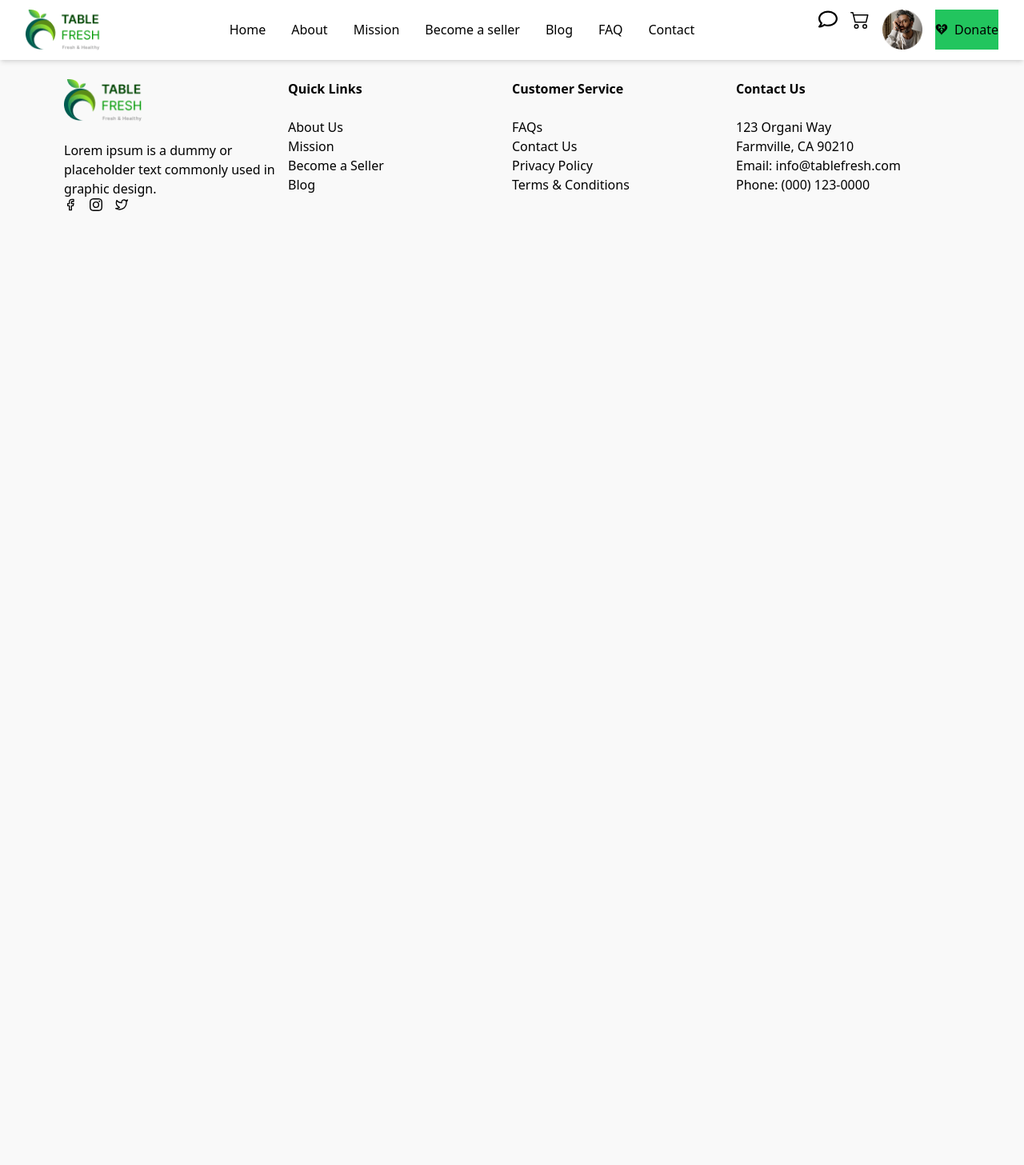
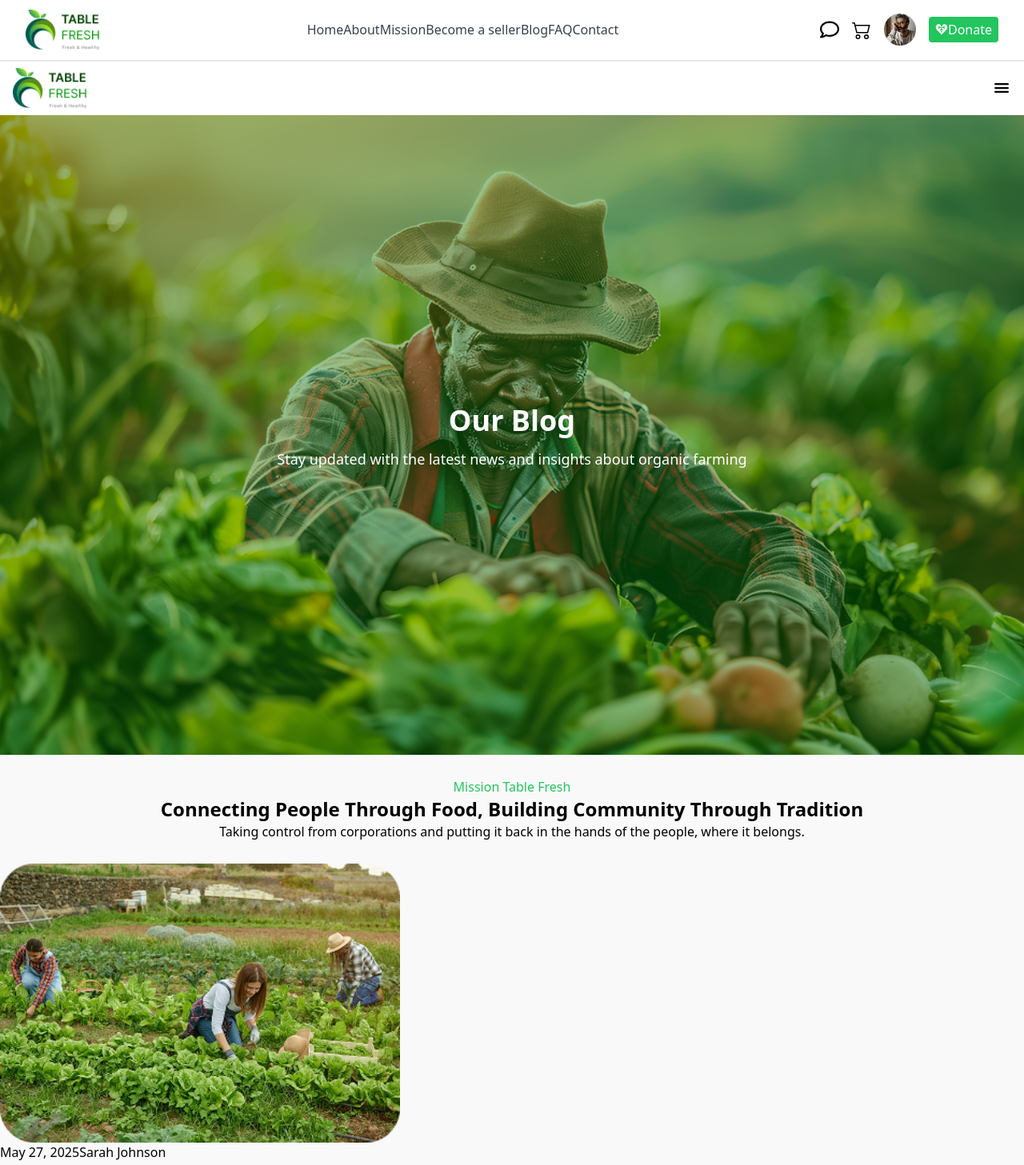
Before and after one commit to SujonRoyBD/e-commerce-frontend, a Next.js app: page /ourBlog in a window 1280 px wide. Shown: the top 1457 px of the page at 80% size. Before the commit the page ends 800 px from the top, so only its background shows below. Built offline with nearby package versions, Linux system fonts and the light colour scheme.

Commit message:
pagination change

```diff
--- a/src/app/(website)/fratureFarm2/page.tsx
+++ b/src/app/(website)/fratureFarm2/page.tsx
@@ -1,5 +1,6 @@
 
 import Image from 'next/image';
+import Link from 'next/link';
 import React from 'react';
 import { CiLocationOn } from "react-icons/ci";
 import { FaStar } from "react-icons/fa";
@@ -142,10 +143,12 @@ const Features2 = () => {
                 <p>(127)</p>
             </div>
           </div>
+         <Link href={`/farm2/${item.id}`}>
          <div className="flex gap-3">
            <button className="font-bold text-green-500">View farms</button>
           <div className="mt-2 w-4 text-green-500"> <FaArrowRight/></div>
          </div>
+         </Link>
         </div>
       ))}
      </div>
--- a/src/app/(website)/ourBlog/page.tsx
+++ b/src/app/(website)/ourBlog/page.tsx
@@ -1,9 +1,52 @@
+import HeroSection from '@/components/common/HeroSection';
+import Image from 'next/image';
 import React from 'react';
 
 const OurBlog = () => {
+    const data = [
+        {
+            id:1,
+            img:"/assets/greenfarm1/greenfarm1.png",
+            data:"May 27, 2025",
+            location:"Sarah Johnson",
+            title:"The Benefits of Organic Farming",
+            desc:"Family-owned organic farm specializing in seasonal vegetables and herbs. Family-owned organic farm specializing in seasonal vegetables and herbs."
+        }
+    ]
     return (
         <div>
+              <HeroSection
+                    heading="Our Blog"
+                    paragraph="Stay updated with the latest news and insights about organic farming"
+                    image="/assets/findFresh1.png"
+                  />
 
+                  <div className="container flex justify-center items-center text-center py-7">
+                    <div>
+                      <p className="text-green-500">Mission Table Fresh</p>
+                      <p className="text-black font-bold text-2xl">
+                        Connecting People Through Food, Building Community Through Tradition
+                      </p>
+                      <p>
+                        Taking control from corporations and putting it back in the hands of
+                        the people, where it belongs.
+                      </p>
+                    </div>
+                  </div>
+                  {
+                    data.map((index) =>{
+                      return <div key={index.id}>
+                        <Image src={index.img} alt='farm' width={500} height={300}/>
+                        <div className='flex ga-9'>
+                            {index.data}
+                            {index.location}
+
+                        </div>
+                        <p>{index.title}</p>
+                        <p>{index.desc}</p>
+                      </div>
+                    })
+                  }
         </div>
     );
 };
--- a/src/app/(website)/search/page.tsx
+++ b/src/app/(website)/search/page.tsx
@@ -5,8 +5,8 @@ import { IoSearch } from "react-icons/io5";
 
 const Search = () => {
     return (
-        <div className="px-[120px]">
-            <div className="w-[1000px] h-[90px] rounded-[99px] px-[20px] shadow-xl flex gap-[151px] border bg-white flex items-center justify-between">
+        <div className="px-6 md:px-15 lg:px-20 xl:2px-[120px]">
+            <div className="w-full md:w-[600px] lg:w-[800px] xl:w-[1000px] h-[180px] md:h-[90px] rounded-[99px] px-[20px] shadow-xl  gap-[14px] md:gap-[151px] border bg-white flex flex-col md:flex-row items-center justify-between">
                 <div>
                  <p>Where</p>
                  <input type="text" placeholder="Search destinations or Enter zip code" className='rounded-[99px] w-[270px]'/>
--- a/src/components/ui/sheet.tsx
+++ b/src/components/ui/sheet.tsx
@@ -65,7 +65,7 @@ const SheetContent = React.forwardRef<
       {...props}
     >
       <SheetPrimitive.Close className="absolute right-4 top-4 rounded-sm opacity-70 ring-offset-background transition-opacity hover:opacity-100 focus:outline-none focus:ring-2 focus:ring-ring focus:ring-offset-2 disabled:pointer-events-none data-[state=open]:bg-secondary">
-        <X className="h-4 w-4" />
+        <X className="h-8 w-8" />
         <span className="sr-only">Close</span>
       </SheetPrimitive.Close>
       {children}
--- a/src/shared/navbar/Navbar.tsx
+++ b/src/shared/navbar/Navbar.tsx
@@ -1,95 +1,114 @@
-'use client';
-import React, { useState } from 'react';
-import Link from 'next/link';
-import Image from 'next/image';
+"use client";
+import Link from "next/link";
+import Image from "next/image";
 import { IoMenu } from "react-icons/io5";
 import { RxCross2 } from "react-icons/rx";
-import { FaCartArrowDown } from "react-icons/fa";
 import { FaRegComment } from "react-icons/fa";
 import { BsCart2 } from "react-icons/bs";
 import { GiRoyalLove } from "react-icons/gi";
+import { useState } from "react";
+import {
+  Sheet,
+  SheetContent,
+  SheetDescription,
+  SheetHeader,
+  SheetTrigger,
+} from "@/components/ui/sheet";
+
+const navLinks = [
+  { name: "Home", href: "/" },
+  { name: "About", href: "/aboutUs" },
+  { name: "Mission", href: "/ourMisson" },
+  { name: "Become a seller", href: "/dashboard" },
+  { name: "Blog", href: "/ourBlog" },
+  { name: "FAQ", href: "/dashboard" },
+  { name: "Contact", href: "/dashboard" },
+];
 
 const Navbar: React.FC = () => {
-  const [isActive, setIsActive] = useState(true);
+  const [isOpen, setIsOpen] = useState(false);
 
   return (
-    <div className='sticky top-0 z-50 bg-white shadow-md'>
-      <div className='flex items-center justify-between px-8 py-3'>
-
-        <div>
-          <Link href='/'>
-          <Image
-            src="/assets/logo.png"
-            alt="discount"
-            height={60}
-            width={100}
-          />
+    <div className="sticky top-0 z-50 bg-white shadow-md">
+      {/* Desktop Navbar */}
+      <div className=" md:block  flex items-center justify-between px-8 py-3 border-b border-gray-200">
+        {/* Logo */}
+        <Link href="/">
+          <Image src="/assets/logo.png" alt="Logo" height={60} width={100} />
         </Link>
+        {/* Nav Links */}
+        <div className="flex gap-6">
+          {navLinks.map((item, idx) => (
+            <Link
+              key={idx}
+              href={item.href}
+              className="text-gray-700 gap-9 hover:text-red-500 transition"
+            >
+              {item.name}
+            </Link>
+          ))}
         </div>
 
-          <div className="gap-8 flex">
-            <Link href="/">Home</Link>
-          <Link href="/aboutUs">About</Link>
-          <Link href="/ourMisson">Mission</Link>
-          <Link href="/dashboard">Become a seller</Link>
-          <Link href="/dashboard">Blog</Link>
-          <Link href="/dashboard">FAQ</Link>
-          <Link href="/dashboard">Contact</Link>
-          </div>
-
-
-          <div className="flex gap-4">
-            <Link href="/cart">
-            <FaRegComment className='text-2xl' />
+        {/* Right Icons */}
+        <div className="flex items-center gap-4">
+          <Link href="/cart" aria-label="Comments">
+            <FaRegComment className="text-2xl" />
           </Link>
-          <Link href='/login'>
-            < BsCart2 className='text-2xl' />
+          <Link href="/login" aria-label="Cart">
+            <BsCart2 className="text-2xl" />
           </Link>
-
-            <Link href="/cart">
-            <Image src="/assets/head.png" alt="head" height={50} width={50}/>
+          <Link href="/cart">
+            <Image src="/assets/head.png" alt="head" height={40} width={40} />
           </Link>
-          <div className="flex items-center justify-center w-[25px] h-[10px] bg-green-500 gap-2">
-             <GiRoyalLove/>
-            <p>Donate</p>
-          </div>
-
-
-          </div>
-
+          <Link
+            href="/donate"
+            className="flex items-center px-2 py-1 bg-green-500 text-white rounded hover:bg-green-600"
+          >
+            <GiRoyalLove className="mr-1" /> <span>Donate</span>
+          </Link>
+        </div>
       </div>
 
-      <div className='flex hidden md:block flex-col'>
-        <div className='flex items-center justify-between px-4 py-2'>
-          <Link href="/">
-            <Image
-              src="/assets/logo.png"
-              alt="discount"
-              height={60}
-              width={140}
-            />
-          </Link>
+      {/* Mobile Navbar */}
+      <div className="block md:hidden px-4 py-2 border-t border-gray-100">
+        <Sheet open={isOpen} onOpenChange={setIsOpen}>
+          <SheetTrigger
+            className="flex items-center justify-between w-full"
+            aria-label="Open menu"
+          >
+            <Link href="/">
+              <Image
+                src="/assets/logo.png"
+                alt="Logo"
+                height={40}
+                width={100}
+              />
+            </Link>
+            <button onClick={() => setIsOpen(!isOpen)} aria-label="Toggle menu">
+              {isOpen ? <RxCross2 size={24} /> : <IoMenu size={24} />}
+            </button>
+          </SheetTrigger>
 
-          <Link href="/cart">
-            <FaCartArrowDown className='text-2xl' />
-          </Link>
-
-          <div className='cursor-pointer' onClick={() => setIsActive(!isActive)}>
-            {isActive ? (
-              <IoMenu className='w-8 h-8' />
-            ) : (
-              <RxCross2 className='w-8 h-8' />
-            )}
-          </div>
-        </div>
-        {!isActive && (
-          <div className='bg-orange-500 w-full text-black flex flex-col px-6 py-4 gap-2'>
-            <Link href='/dashboard'>Dashboard</Link>
-            <Link href='/'>Home</Link>
-            <Link href='/about'>About</Link>
-            <Link href='/contact'>Contact Us</Link>
-          </div>
-        )}
+          <SheetContent side="left" className="bg-white w-full">
+            <SheetHeader>
+              <SheetDescription>
+                <ul className="flex flex-col items-center justify-center gap-2 mt-6">
+                  {navLinks.map((item, idx) => (
+                    <li key={idx}>
+                      <Link
+                        href={item.href}
+                        onClick={() => setIsOpen(false)}
+                        className="block px-4 py-2 text-gray-800 hover:bg-gray-100 rounded text-lg font-medium transition"
+                      >
+                        {item.name}
+                      </Link>
+                    </li>
+                  ))}
+                </ul>
+              </SheetDescription>
+            </SheetHeader>
+          </SheetContent>
+        </Sheet>
       </div>
     </div>
   );
```
Also changed, not shown: src/app/(website)/pagination/page.tsx (deleted, +0 -117 lines).
